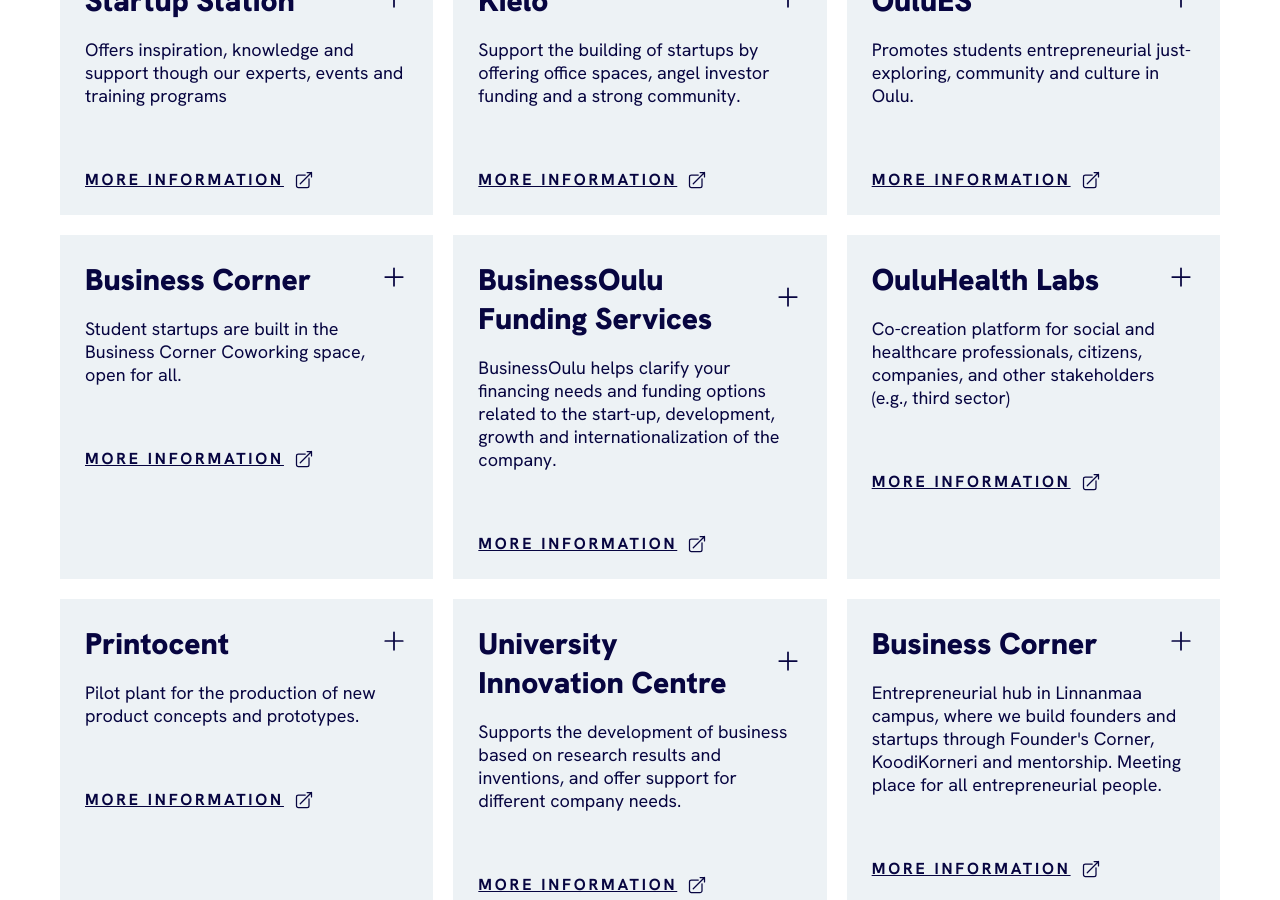
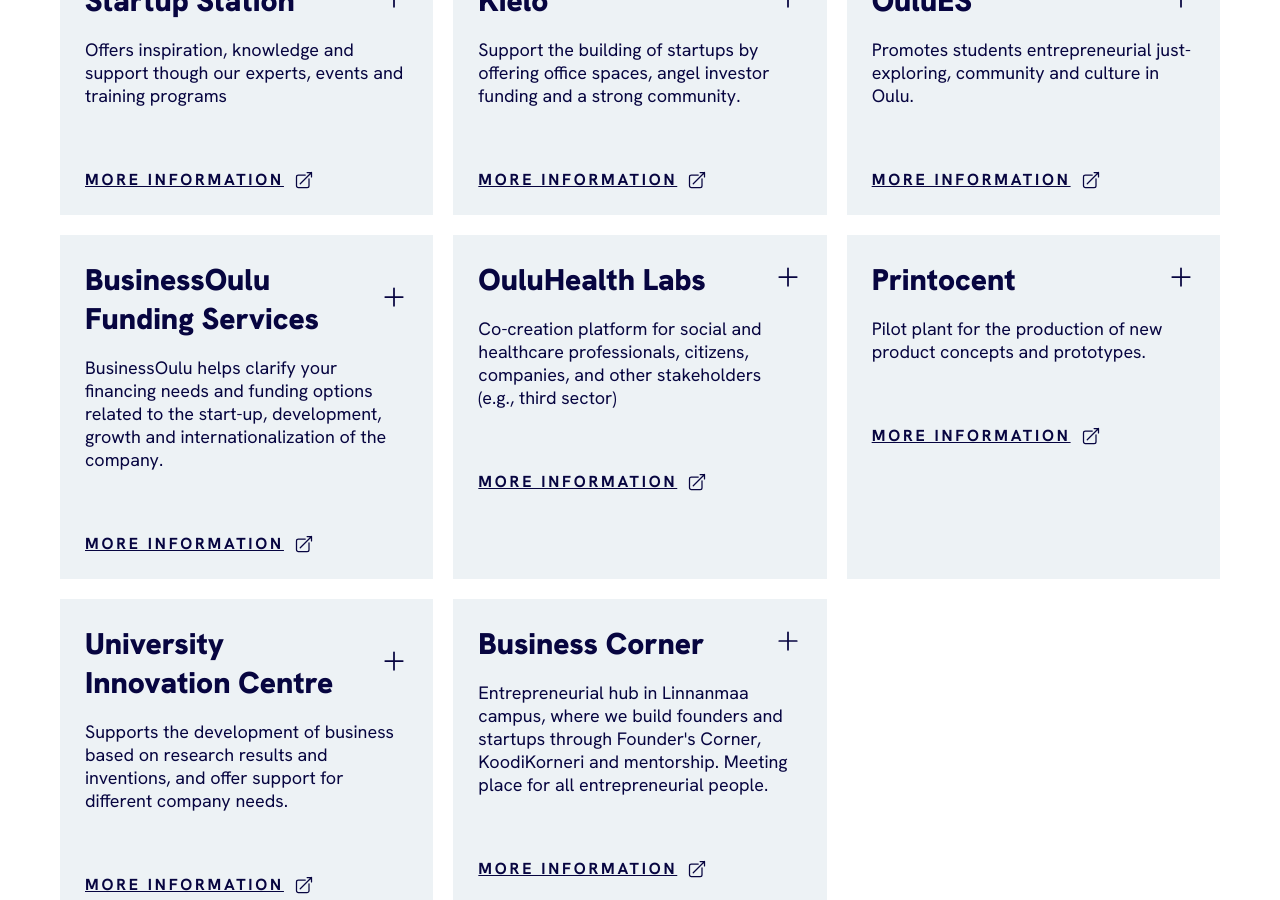
Before and after one commit to StartupOulu/startupoulu.github.io, a Jekyll site: the page built from services/ready-to-grow.html, in a window 1280 px wide and 900 px high, scrolled down 1395 px. Built offline with Jekyll 4.4.1, drawn with Linux system fonts in a browser that asks for light colours.

Commit message:
Update services.yaml

```diff
--- a/_data/services.yaml
+++ b/_data/services.yaml
@@ -43,11 +43,6 @@
   link_label: More information
   link_url: https://www.oulues.com
   stage: just-exploring, getting-started, ready-to-grow
-- title: Business Corner
-  description: Student startups are built in the Business Corner Coworking space, open for all.
-  link_label: More information
-  link_url: https://oamk.fi/en/development-platforms/business-corner/
-  stage: just-exploring, getting-started, ready-to-grow
 - title: BusinessOulu Funding Services
   description: BusinessOulu helps clarify your financing needs and funding options related to the start-up, development, growth and internationalization of the company.
   link_label: More information
```
